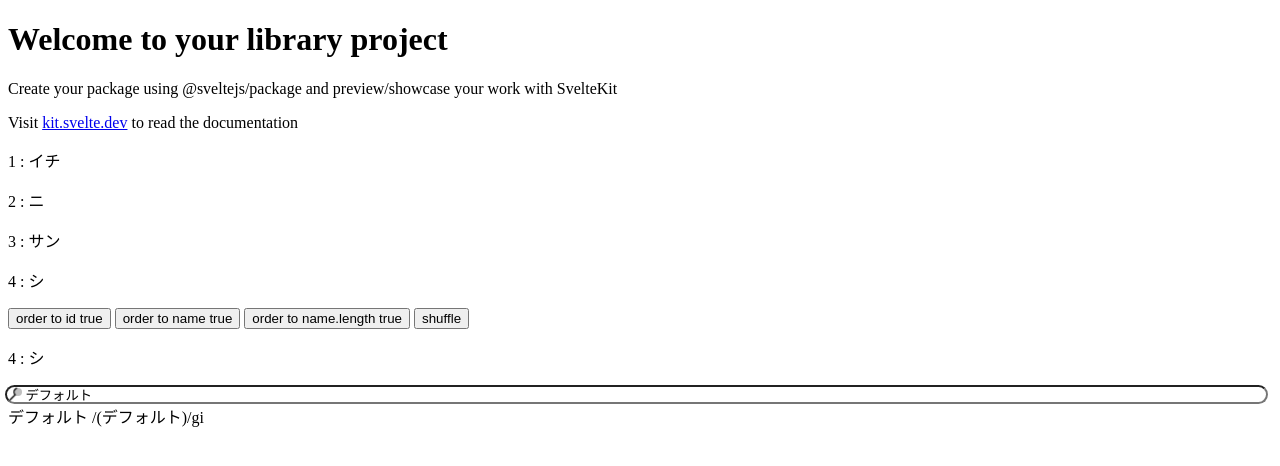
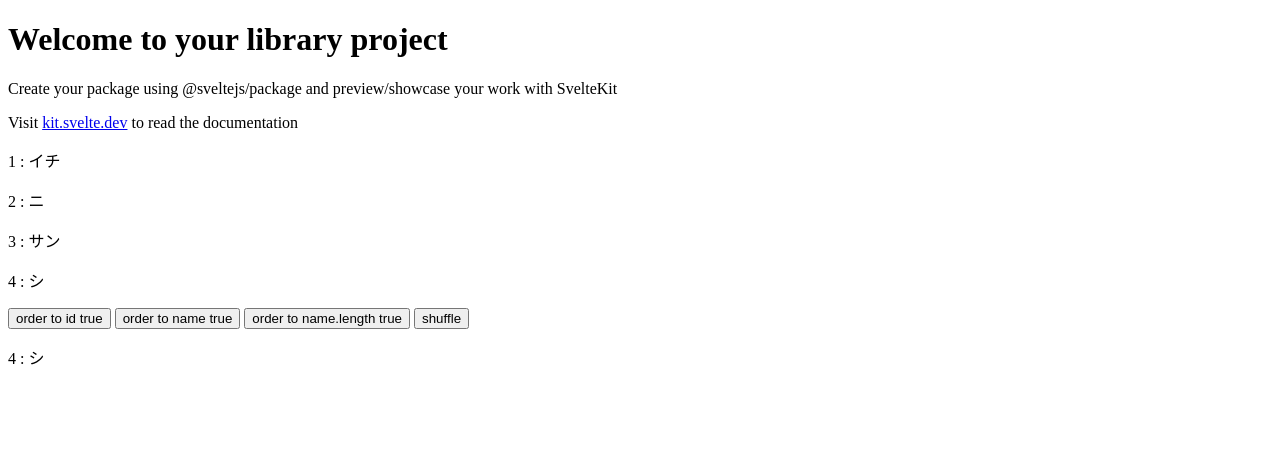
Before and after one commit to 7korobi/svelte-petit-utils, a SvelteKit app: page / in a window 1280 px wide. Shown: the top 466 px of the page. Built offline with nearby package versions, Linux system fonts and the light colour scheme.

Commit message:
svelte-giji-design に委譲

```diff
--- a/src/lib/design/search-text.svelte
+++ /dev/null
@@ -1,113 +0,0 @@
-<script lang="ts">
-	import { nop, timeoutOn, instanceId, wordSearch } from '$lib';
-
-	const id = instanceId();
-	const log_id = instanceId();
-
-	export let name: string;
-	export let size = 30;
-	export let placeholder = 'キーワードを入力';
-
-	export let delay = 1000;
-
-	export let value: string;
-	export let data: string[] = [];
-	export let regexp: RegExp;
-
-	export let onFocus = () => {};
-
-	let bind_value = value;
-
-	$: debounce(bind_value);
-	$: regexp = wordSearch(value);
-
-	let bye = nop;
-	function debounce(newValue: string) {
-		bye();
-		bye = timeoutOn(() => {
-			value = bind_value;
-		}, delay);
-	}
-</script>
-
-<label for={id}>
-	<svg id="icon-search" preserveAspectRatio="xMidYMid slice" viewBox="0 0 24 24">
-		<g fill="none">
-			<circle cx="15" cy="9" r="6" fill="var(--btnOn, silver)" />
-			<path
-				d="M3 21L10.5 13.5L10.757 13.243a6 6 0 1 1 8.485-8.486a6 6 0 0 1-8.485 8.486z"
-				stroke="var(--pen, black)"
-				stroke-width="2"
-				stroke-linecap="round"
-				class="line"
-			/>
-		</g>
-	</svg>
-
-	<input
-		type="search"
-		list={log_id}
-		bind:value={bind_value}
-		{id}
-		{size}
-		{name}
-		{placeholder}
-		on:focus={onFocus}
-	/>
-	&nbsp;
-	<datalist id={log_id}>
-		{#each data as word}
-			<option value={word} />
-		{/each}
-	</datalist>
-</label>
-
-<style>
-	svg {
-		z-index: 99999;
-		margin-right: -1.2em;
-		width: 1em;
-		height: 1em;
-		speak: none;
-		user-select: none;
-		vertical-align: middle;
-		overflow: visible;
-		display: inline-block;
-	}
-	.line {
-		animation-delay: 0s;
-		animation-duration: 3s;
-		animation-iteration-count: infinite;
-		animation-timing-function: ease-in;
-		animation-direction: alternate;
-		animation-fill-mode: forwards;
-		animation-name: stroke-150;
-		opacity: 0;
-		stroke-dasharray: 150;
-		stroke-dashoffset: 150;
-	}
-	@keyframes stroke-150 {
-		0% {
-			stroke-dashoffset: 150;
-			opacity: 0;
-		}
-		1% {
-			stroke-dashoffset: 150;
-			opacity: 1;
-		}
-		100% {
-			stroke-dashoffset: 0;
-			opacity: 1;
-		}
-	}
-
-	label {
-		display: flex;
-		align-items: center;
-	}
-	input {
-		padding: 0 0 0 1.4em;
-		border-radius: 1em;
-		flex-grow: 1;
-	}
-</style>
--- a/src/lib/index.ts
+++ b/src/lib/index.ts
@@ -1,6 +1,3 @@
-import SearchText from './design/search-text.svelte';
-export { SearchText };
-
 export * from './bits.js';
 export * from './const.js';
 export * from './mouse.js';
--- a/src/routes/+page.svelte
+++ b/src/routes/+page.svelte
@@ -1,5 +1,5 @@
 <script lang="ts">
-	import { table, SearchText } from '$lib';
+	import { table } from '$lib';
 	const names = table([
 		{ id: 1, name: 'イチ' },
 		{ id: 2, name: 'ニ' },
@@ -7,9 +7,6 @@
 		{ id: 4, name: 'シ' }
 	]);
 	const names_order_type = names.orderType;
-
-	let search = 'デフォルト';
-	let search_reg;
 </script>
 
 <h1>Welcome to your library project</h1>
@@ -46,8 +43,3 @@
 <p>
 	{names.find('4')?.id} : {names.find('4')?.name}
 </p>
-
-<SearchText bind:value={search} bind:regexp={search_reg} />
-
-{search}
-{search_reg}
```
